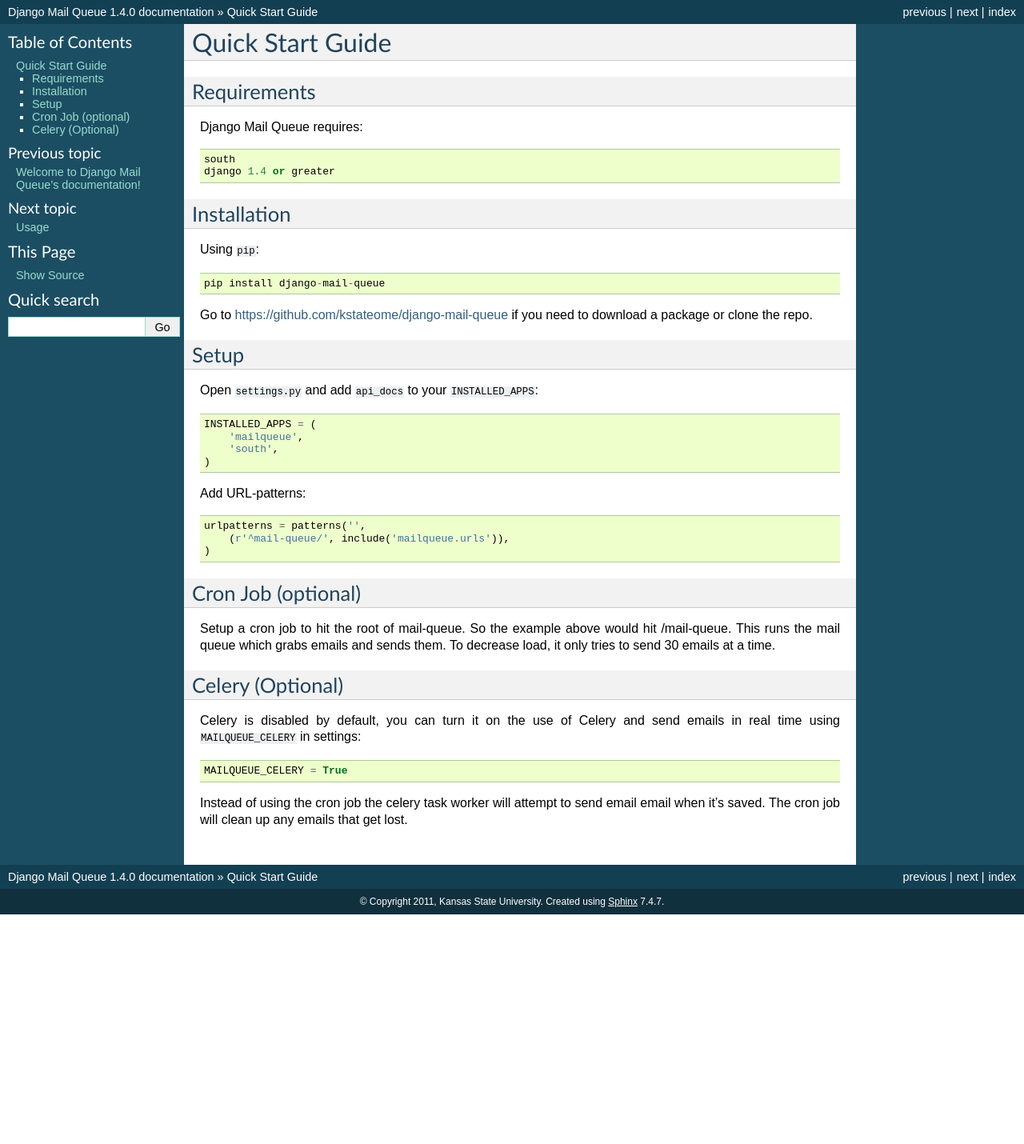
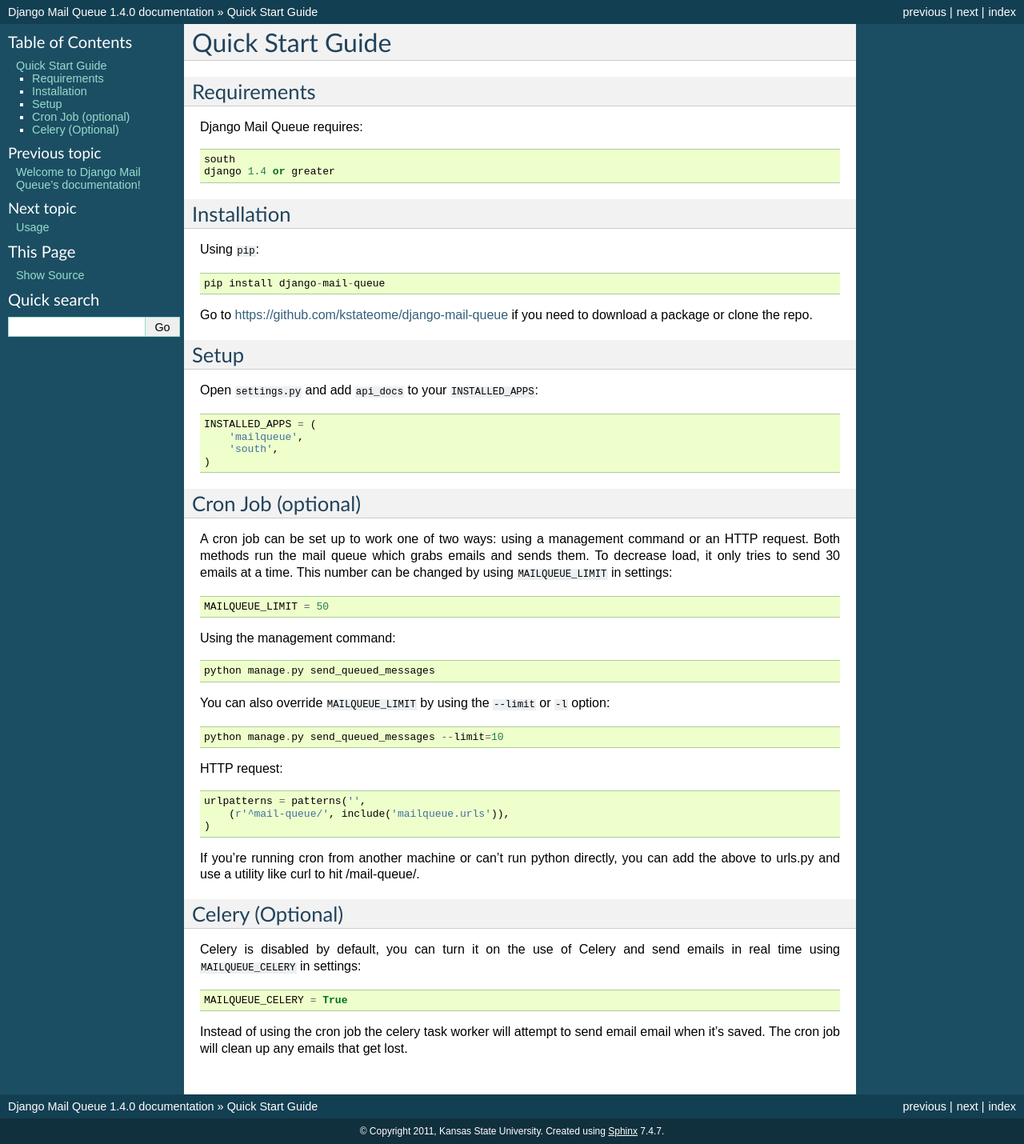
Before and after one commit to dstegelman/django-mail-queue, a Sphinx documentation site: the page built from docs/source/installation.rst, in a window 1280 px wide. Shown: the whole page at 80% size. Built offline with Sphinx 7.4.7, drawn with Linux system fonts in a browser that asks for light colours; before the commit the page ends 1143 px from its top, so only the background shows below that.

Commit message:
Updated documentation for the management command and related changes.

```diff
--- a/docs/source/installation.rst
+++ b/docs/source/installation.rst
@@ -30,17 +30,29 @@
     )
 
 
-Add URL-patterns::
+
+Cron Job (optional)
+-------------------
+
+A cron job can be set up to work one of two ways: using a management command or an HTTP request. Both methods run the mail queue which grabs emails and sends them. To decrease load, it only tries to send 30 emails at a time. This number can be changed by using ``MAILQUEUE_LIMIT`` in settings::
+
+    MAILQUEUE_LIMIT = 50
+
+Using the management command::
+
+    python manage.py send_queued_messages
+
+You can also override ``MAILQUEUE_LIMIT`` by using the ``--limit`` or ``-l`` option::
+
+    python manage.py send_queued_messages --limit=10
+
+HTTP request::
 
     urlpatterns = patterns('',
         (r'^mail-queue/', include('mailqueue.urls')),
     )
 
-Cron Job (optional)
--------------------
-
-Setup a cron job to hit the root of mail-queue.  So the example above would hit /mail-queue.  This runs the mail queue which grabs emails and sends them.  To decrease load, it only tries
-to send 30 emails at a time.
+If you're running cron from another machine or can't run python directly, you can add the above to urls.py and use a utility like curl to hit /mail-queue/.
 
 
 Celery (Optional)
```
